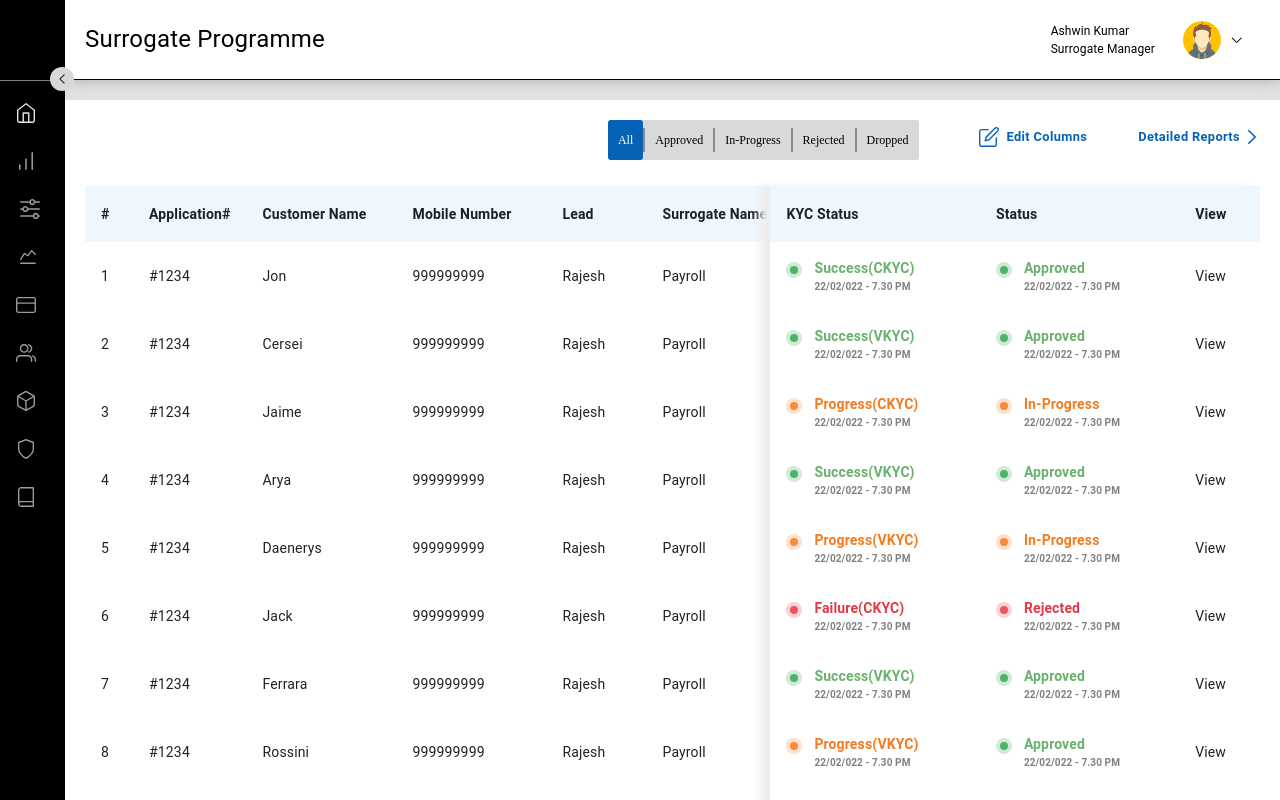
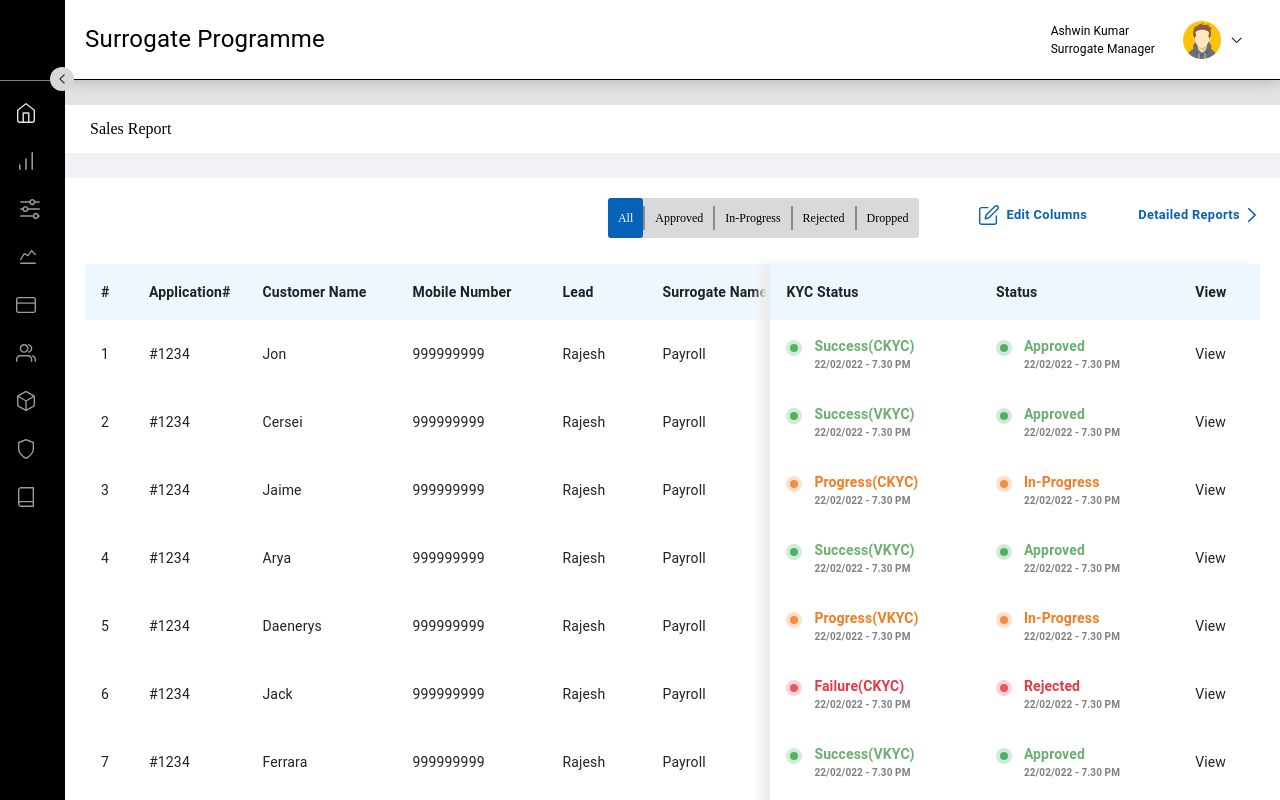
Before and after one commit to Vinith253/surrogate_fe_react, a React (Create React App) app: page /sales/salesReport in a window 1280 px wide. Shown: the top 800 px of the page. Built offline with nearby package versions, Linux system fonts and the light colour scheme; a web font is replaced by a local one.

Commit message:
latest changes on sales report

```diff
--- /dev/null
+++ b/src/components/commonComponent/Filters/currentDay.tsx
@@ -0,0 +1,27 @@
+import './style.scss';
+import MenuItem from '@mui/material/MenuItem';
+import Select from '@mui/material/Select';
+
+function CurrentDayFilter() {
+  return (
+    <div className="filters-styles">
+      <div className="current-day-filter">
+        <Select
+          value={1}
+          //   onChange={handleChange}
+          displayEmpty
+          inputProps={{ 'aria-label': 'Without label' }}
+        >
+          <MenuItem value="">
+            <em>None</em>
+          </MenuItem>
+          <MenuItem value={10}>Ten</MenuItem>
+          <MenuItem value={20}>Twenty</MenuItem>
+          <MenuItem value={30}>Thirty</MenuItem>
+        </Select>
+      </div>
+    </div>
+  );
+}
+
+export default CurrentDayFilter;
--- a/src/pages/index.ts
+++ b/src/pages/index.ts
@@ -1,5 +1,4 @@
 export { default as HomePage } from './home/Home';
 export { default as LoginPage } from './login/Login';
 export { default as Dashboard } from './dashboard/Dashboard';
-
 export { default as NotFoundPage } from './notFound/Invalid';
--- a/src/pages/sales/salesReport/index.tsx
+++ b/src/pages/sales/salesReport/index.tsx
@@ -6,10 +6,15 @@ import {
   salesDashboardList,
   statusRowHeading,
 } from './../dashboard/dashboard.const';
+import CurrentDayFilter from '../../../components/commonComponent/Filters/currentDay';
 
 function SalesReportList() {
   return (
     <div className="sales-report-list">
+      <div className="filters-container">
+        <div>Sales Report</div>
+        {/* <CurrentDayFilter /> */}
+      </div>
       <TableComp
         viewPath="/sales/salesReportDetails"
         rows={salesDashboardList}
--- a/src/pages/sales/salesReport/style.scss
+++ b/src/pages/sales/salesReport/style.scss
@@ -1,6 +1,13 @@
 .sales-report-list {
-  background-color: #eceff2;
-  margin: 20px 0px;
+  background-color: #f0f2f5;
+  margin: 10px 0px;
+
+  .filters-container {
+    background-color: #ffffff;
+    padding: 15px 25px;
+    display: flex;
+    margin: 25px 0px;
+  }
 }
 
 .sales-report-details-container {
```
Also changed, not shown: src/components/commonComponent/Filters/style.scss (added, +9 -0 lines).
